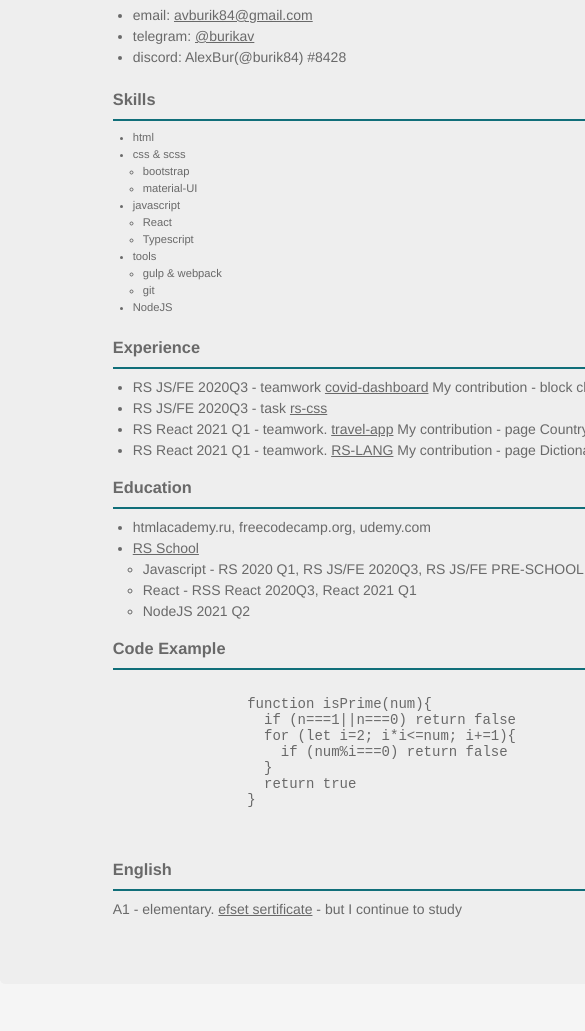
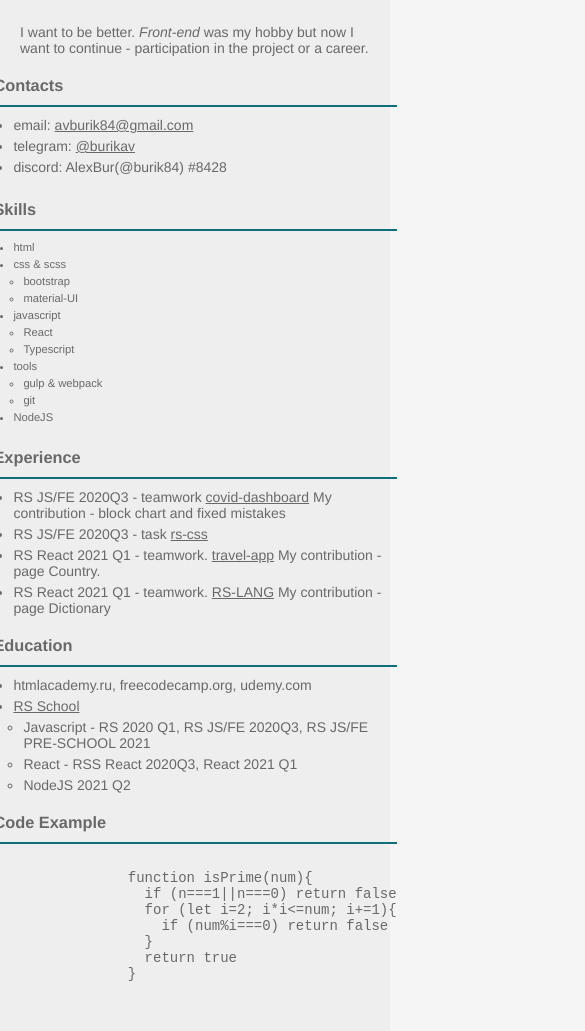
Before and after one commit to burik84/rsschool-cv, a plain HTML site: page index.html in a window 390 px wide. Shown: the part 266-1297 px from the top of the page, 585 px wide, since content can reach past the window. Before the commit the page ends 1270 px from the top, so only its background shows below. Drawn offline with Linux system fonts and the light colour scheme.

Commit message:
fix: fixed center content and mobile

```diff
--- a/index.html
+++ b/index.html
@@ -178,5 +178,6 @@
     </footer>
   </div>
 </body>
+<script src="./index.js"></script>
 
 </html>
--- a/style.css
+++ b/style.css
@@ -11,15 +11,15 @@ body {
   font-size: 18px;
 }
 .wrapper {
-  width: 840px;
+  width:100%;
+  max-width: 840px;
   border-radius: 5px;
-  margin: 0 auto;
+  margin: 20px auto;
   background-color: #eee;
 }
 
 footer,
-header,
-main {
+header{
   width: 100%;
 }
 
@@ -34,7 +34,8 @@ main {
 }
 
 .header__title {
-  width: 480px;
+  width: 100%;
+  max-width: 480px;
   padding-left: 50px;
 }
 
@@ -86,7 +87,7 @@ section > ul {
 }
 main {
   display: flex;
-  margin-top: 20px;
+  margin: 20px;
   flex-direction: column;
   align-items: center;
   justify-content: center;
@@ -104,7 +105,8 @@ main {
   /* order: 2; */
 }
 .about > p {
-  width: 480px;
+  width: 100%;
+  max-width: 480px;
   /* order: 1; */
 }
 .list__about,
@@ -131,7 +133,8 @@ main {
   transform: translateX(-15px);
 }
 .study {
-  width: 480px;
+  width: 100%;
+  max-width: 480px;
 }
 .study > section ~ section {
   margin-top: 20px;
```
